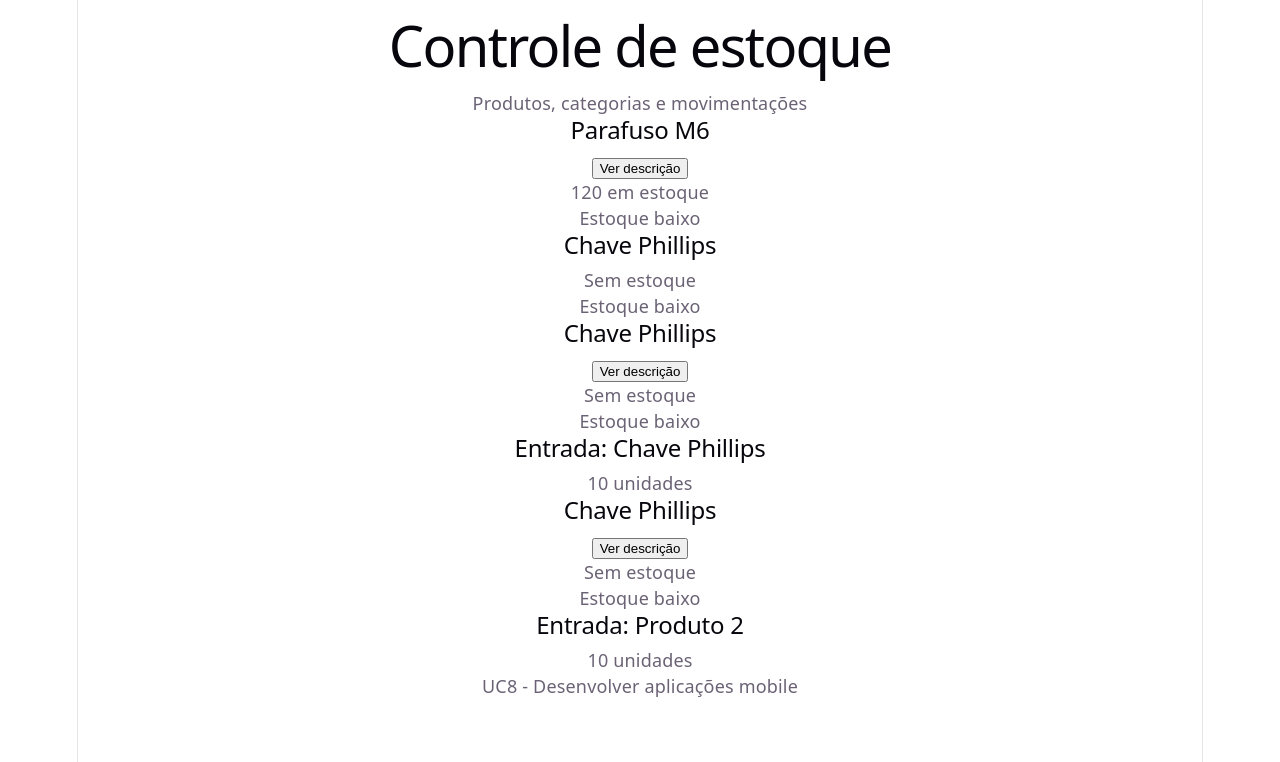
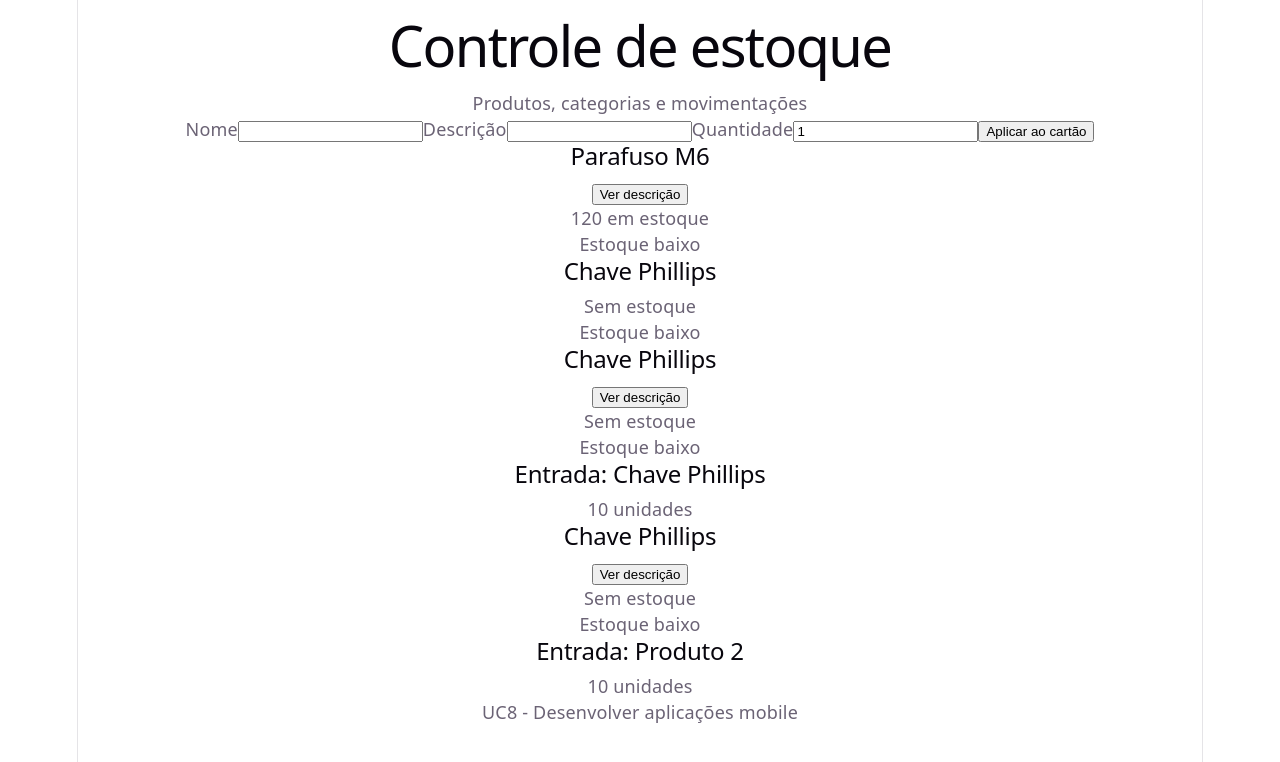
Before and after one commit to thalsime/uc8-react-exemplo, a React (Vite) app: page / in a window 1280 px wide. Shown: the top 762 px of the page. Built offline with nearby package versions, Linux system fonts and the light colour scheme.

Commit message:
feat: App com estado alimentado pelo formulário
- useState<Produto> no App, iniciado com o parafuso
- FormularioProduto recebe o setter por aoEnviar e o primeiro cartão mostra o produto enviado
- README com a tag aula8 e o estado do App na estrutura

```diff
--- a/src/App.tsx
+++ b/src/App.tsx
@@ -1,8 +1,10 @@
+import { useState } from 'react';
 import type { Movimentacao, Produto } from './types/entidades';
 import { Cabecalho } from './componentes/Cabecalho';
 import { CartaoItem } from './componentes/CartaoItem';
 import { CartaoMovimentacao } from './componentes/CartaoMovimentacao';
 import { CartaoProduto } from './componentes/CartaoProduto';
+import { FormularioProduto } from './componentes/FormularioProduto';
 import { Rodape } from './componentes/Rodape';
 
 const parafuso: Produto = {
@@ -21,10 +23,13 @@ const entradaChave: Movimentacao = {
 };
 
 export default function App() {
+  const [produto, setProduto] = useState<Produto>(parafuso);
+
   return (
     <main>
       <Cabecalho titulo="Controle de estoque" />
-      <CartaoProduto produto={parafuso} limiteBaixo={200} />
+      <FormularioProduto aoEnviar={setProduto} />
+      <CartaoProduto produto={produto} limiteBaixo={200} />
       <CartaoProduto produto={chavePhillips} variante="resumido" />
       <CartaoProduto produto={chaveEsgotada} />
       <CartaoMovimentacao movimentacao={entradaChave} nomeProduto={chavePhillips.nome} />
```
Also changed, not shown: 1 other file (tests, documents, lock files or other folders).
